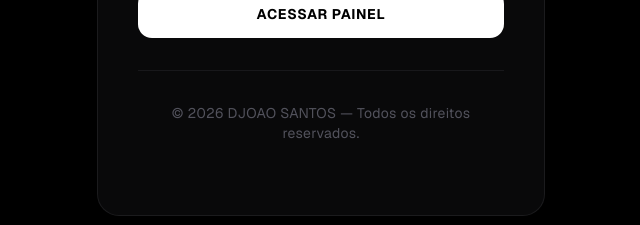
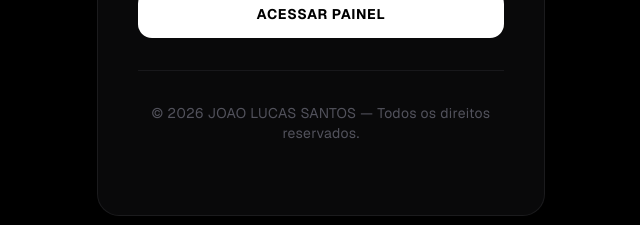
Before and after one commit to Lucasjoaosantos/BarbeariaDomBlack, a Next.js app: page / in a window 1280 px wide. Shown: the part 504-729 px from the top of the page, without its empty margins (319-959 px from the left). Built offline with nearby package versions, Linux system fonts and the light colour scheme.

Commit message:
Update page.tsx

```diff
--- a/app/page.tsx
+++ b/app/page.tsx
@@ -121,7 +121,7 @@ export default function LoginPage() {
         </form>
       {/* FOOTER */}
       <footer className="border-t border-zinc-900 py-8 text-center text-zinc-600 text-sm tracking-wide">
-        © 2026 DJOAO SANTOS — Todos os direitos reservados.
+        © 2026 JOAO LUCAS SANTOS — Todos os direitos reservados.
       </footer>
       </div>
     </div>
```
